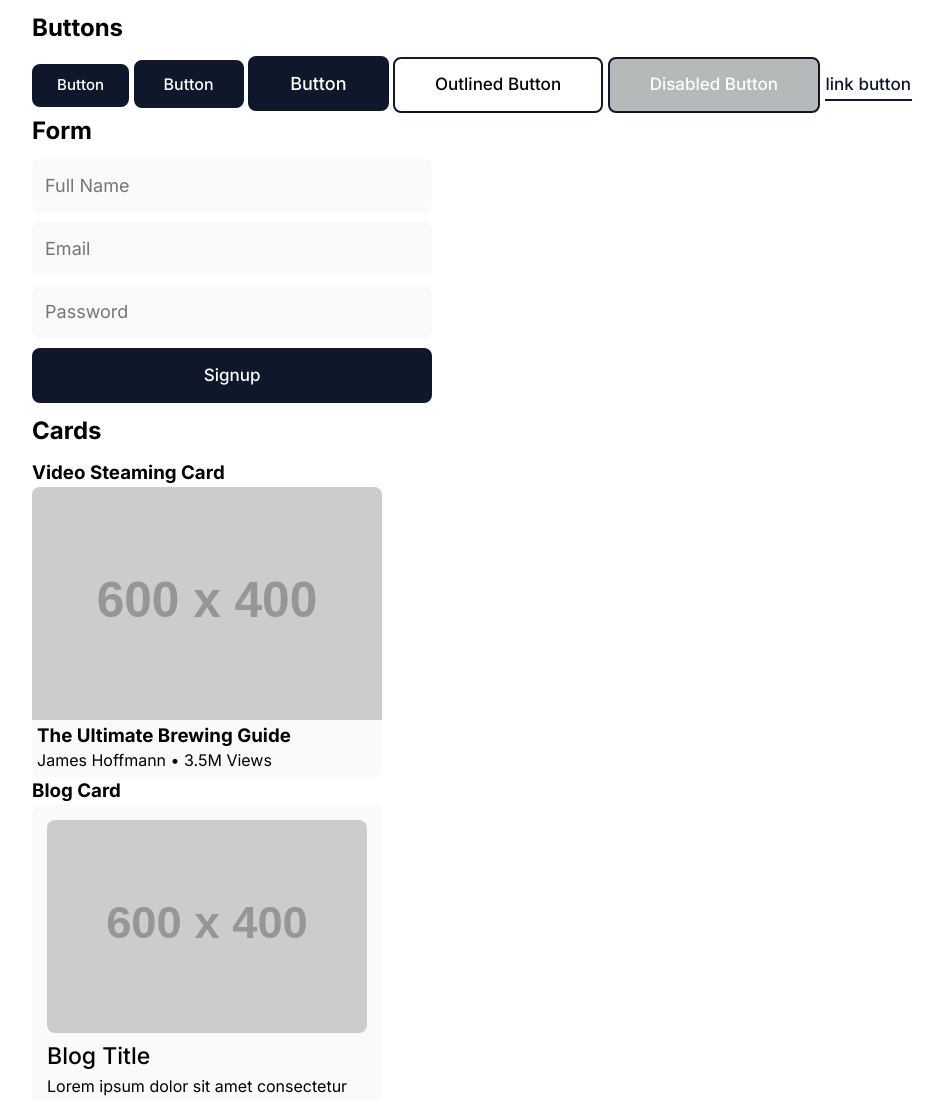
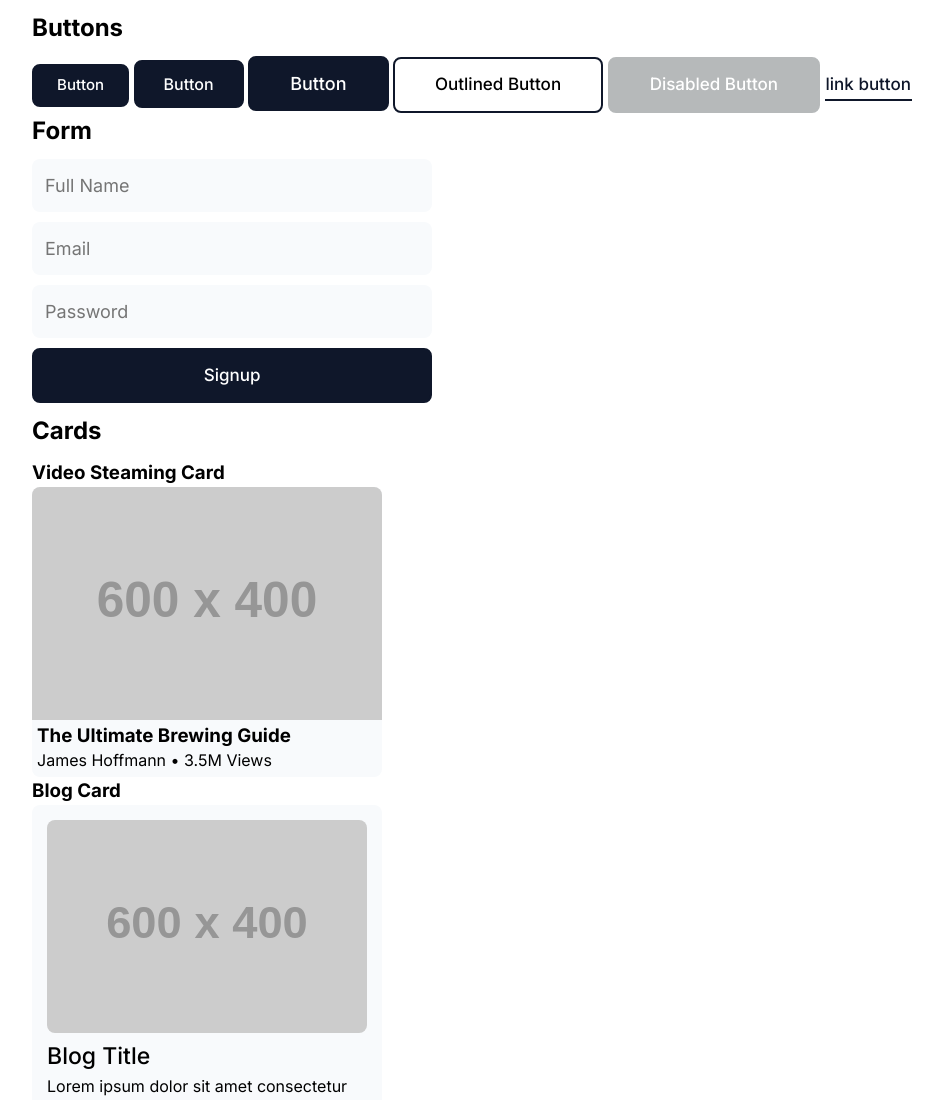
Before and after one commit to ThePrakashKumar/CSS-103-Component-Library, a plain HTML site: page index.html in a window 1280 px wide. Shown: the top 1100 px of the page, without its empty margins (168-1111 px from the left). Drawn offline with nearby package versions, Linux system fonts and the light colour scheme; placeholder pictures from the web are drawn by us.

```diff
--- a/resource/css/library.css
+++ b/resource/css/library.css
@@ -117,6 +117,7 @@ body {
 .btn--disabled {
   pointer-events: none;
   background-color: #b6b9ba;
+  border: 2px solid #b6b9ba;
 }
 
 .btn--link:hover {
```
